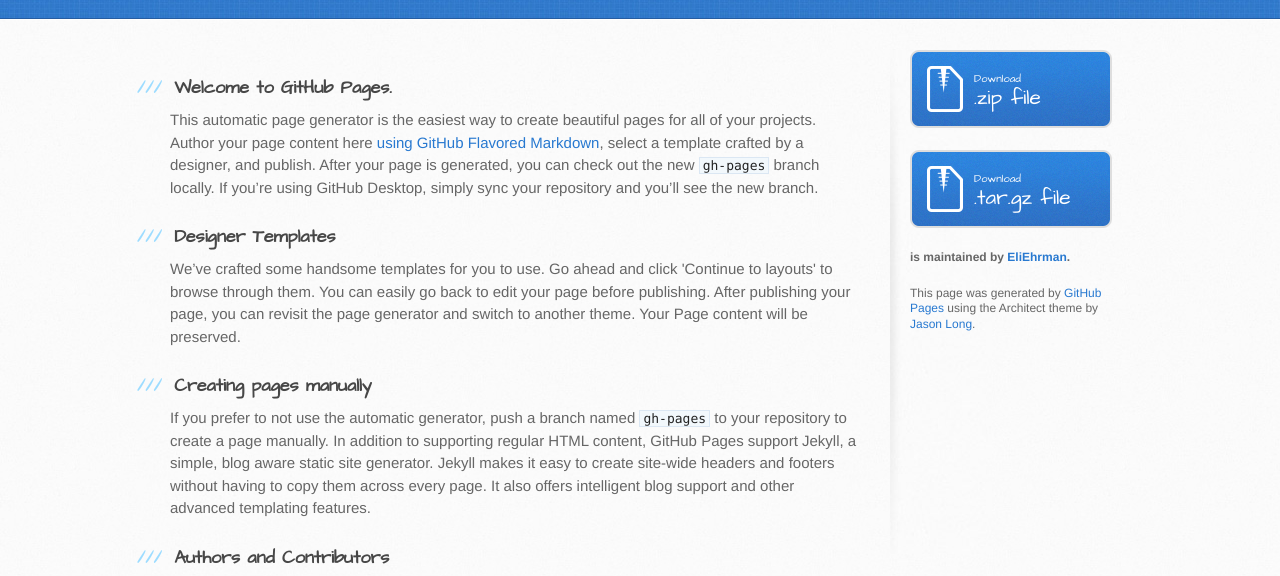
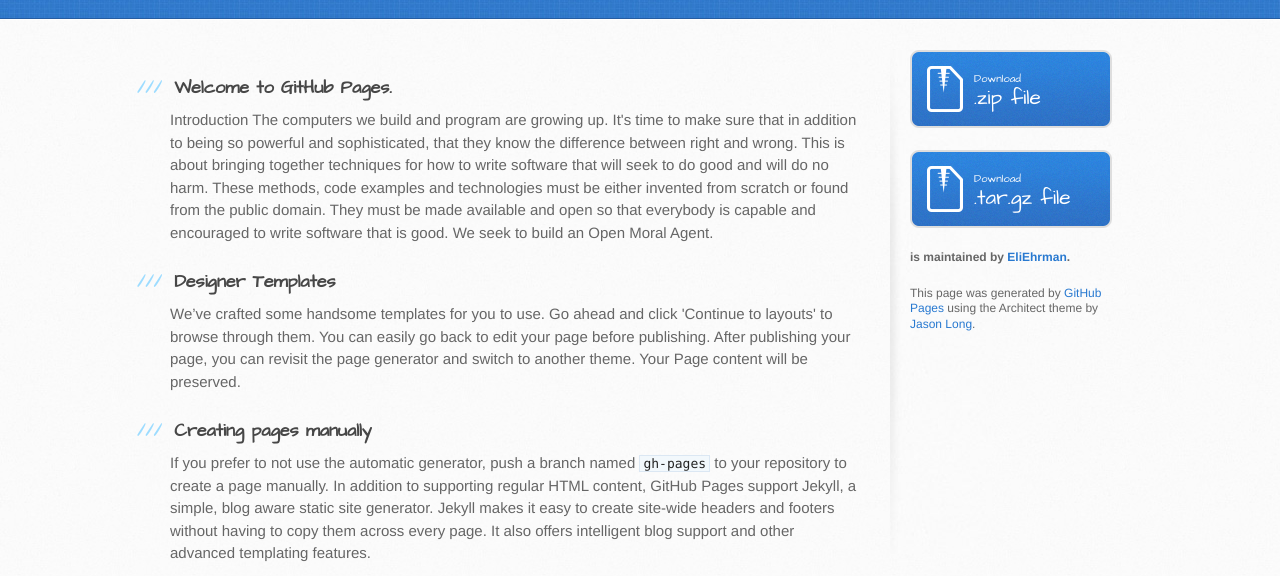
Before and after one commit to EliEhrman/OMA, a plain HTML site: page index.html in a window 1280 px wide. Shown: the part 182-758 px from the top of the page. Drawn offline with Linux system fonts and the light colour scheme.

Commit message:
Update index.html

```diff
--- a/index.html
+++ b/index.html
@@ -31,7 +31,9 @@
           <h3>
 <a id="welcome-to-github-pages" class="anchor" href="#welcome-to-github-pages" aria-hidden="true"><span aria-hidden="true" class="octicon octicon-link"></span></a>Welcome to GitHub Pages.</h3>
 
-<p>This automatic page generator is the easiest way to create beautiful pages for all of your projects. Author your page content here <a href="https://guides.github.com/features/mastering-markdown/">using GitHub Flavored Markdown</a>, select a template crafted by a designer, and publish. After your page is generated, you can check out the new <code>gh-pages</code> branch locally. If you’re using GitHub Desktop, simply sync your repository and you’ll see the new branch.</p>
+<p>Introduction
+The computers we build and program are growing up. It's time to make sure that in addition to being so powerful and sophisticated, that they know the difference between right and wrong. This is about bringing together techniques for how to write software that will seek to do good and will do no harm. These methods, code examples and technologies must be either invented from scratch or found from the public domain. They must be made available and open so that everybody is capable and encouraged to write software that is good.
+We seek to build an Open Moral Agent. </p>
 
 <h3>
 <a id="designer-templates" class="anchor" href="#designer-templates" aria-hidden="true"><span aria-hidden="true" class="octicon octicon-link"></span></a>Designer Templates</h3>
```
